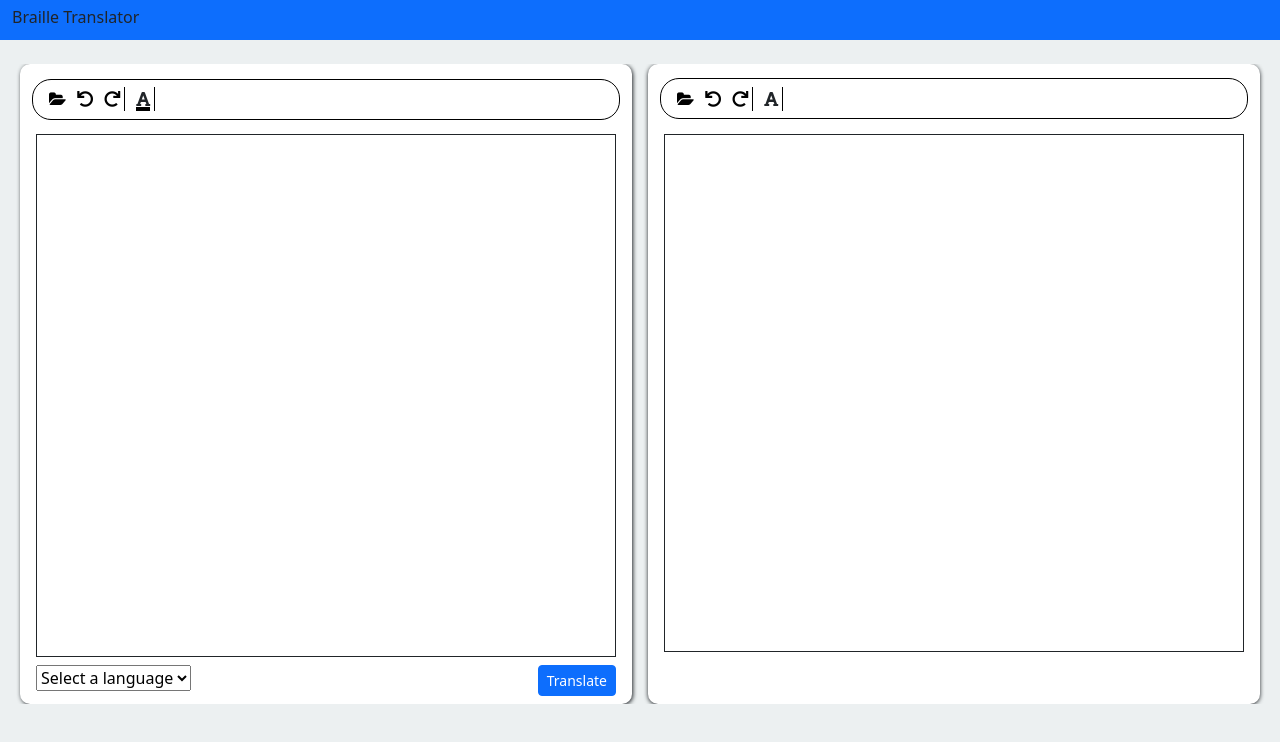
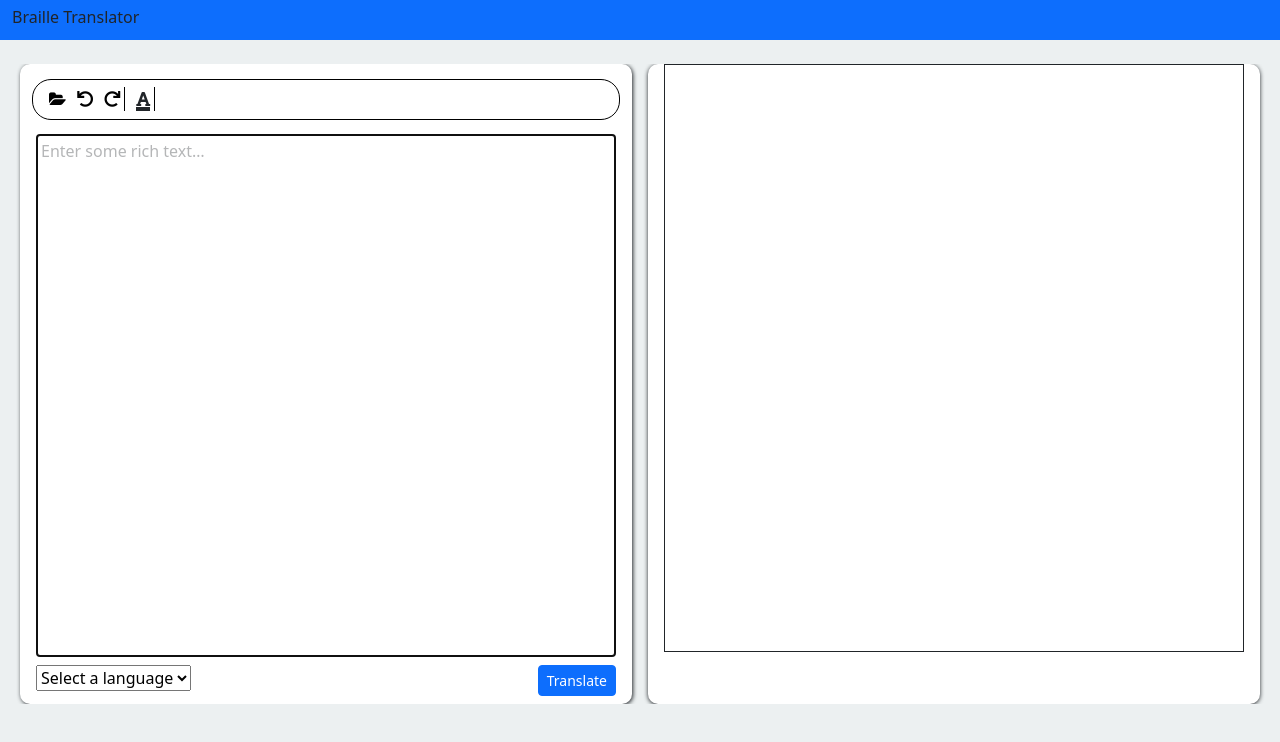
Before and after one commit to zendalona/online-braille-translator, a Next.js app: page / in a window 1280 px wide. Shown: the top 742 px of the page. Built offline with nearby package versions, Linux system fonts and the light colour scheme.

Commit message:
font color tool updated

```diff
--- a/package.json
+++ b/package.json
@@ -17,6 +17,7 @@
     "react-color": "^2.19.3",
     "react-dom": "18.2.0",
     "slate": "^0.94.0",
+    "slate-history": "^0.93.0",
     "slate-react": "^0.94.0"
   }
 }
--- a/src/components/BrailleEditor/BrailleEditor.js
+++ b/src/components/BrailleEditor/BrailleEditor.js
@@ -12,7 +12,7 @@ function BrailleEditor() {
 
     }
     useEffect(() => {
-        console.log(braille);
+       // console.log(braille);
 
 
     }, [braille])
@@ -20,7 +20,7 @@ function BrailleEditor() {
         <div className="col-12 col-sm-6 px-2">
 
             <div className={`${styles.brailleEditor} pb-1`}>
-                <Toolbar />
+                {/* <Toolbar /> */}
                 {/* <div className={styles.editorIcon}><a href="#" title="Download">
                     <i className="fas fa-download me-3"></i>
                 </a></div> */}
--- a/src/components/TextEditor/TextEditor.js
+++ b/src/components/TextEditor/TextEditor.js
@@ -1,61 +1,42 @@
 import { editorsContext } from '@/pages'
 import React, { useCallback, useContext, useEffect, useMemo, useState } from 'react'
 import { createEditor, Editor, Node, path, Path, Range } from 'slate'
-import { Editable, Slate, withReact } from 'slate-react'
+import { withHistory } from 'slate-history'
+import { Editable, Slate, useSlate, withReact } from 'slate-react'
 import styles from '../../styles/TextEditor.module.css'
 import Toolbar from '../Toolbar/Toolbar'
 function TextEditor() {
-    const textEditor = useMemo(() => withReact(createEditor()), [])
+    const textEditor = useMemo(() => withHistory(withReact(createEditor())), [])
 
-    const [fontColor, setFontColor] = useState("#000000")
+
 
     const { text, setText, setBraille } = useContext(editorsContext)
+    const renderElement = useCallback(props => <Element {...props} />, [])
+    const renderLeaf = useCallback(props => <Leaf {...props} />, [])
 
 
     const handleChange = (value) => {
-        setText(value)
+         setText(value)
+
+    }
+    const Leaf = ({ attributes, children, leaf }) => {
+        if (leaf.color) {
+           return <span {...attributes} style={{ color: leaf.color }}>{children}</span>
+        }
+        else{
+            return <span {...attributes}>{children}</span>
+        }
+
+
+
 
     }
 
-    const renderLeaf = ({ attributes, children, leaf }) => {
-        console.log("leaf" + leaf.color);
-        if (leaf.color) {
-            return <span {...attributes} style={{ color: leaf.color }}>{children}</span>;
-        } else {
-            return <span {...attributes}>{children}</span>;
-        }
-    };
 
 
-    const editor = textEditor
-//function to change font color indication in toolbar
-    const cursorChange = () => {
-const {selection}=editor
-        const { anchor, focus } = editor.selection;
-
-        if (anchor && focus && Path.compare(anchor.path, focus.path) === 0) {
-            if (selection) {
-                const [node] = Editor.node(editor, selection);
-                const [leaf] = Editor.leaf(editor, selection);
-
-                const marks = Editor.marks(editor, leaf.path);
-
-                const color = marks?.color;
-                if(color)
-                setFontColor(color)
-                else
-                setFontColor("#000000")
-                console.log(color); // or update state with the color value
-              }
 
 
-        }
-        else {
-            setFontColor("")
-        }
 
-
-    }
 
 
 
@@ -66,10 +47,17 @@ const {selection}=editor
             <div className="col-12 col-sm-6 px-2">
 
                 <div className={styles.textEditor}>
-                    <Toolbar editor={textEditor} fontColor={fontColor} setFontColor={setFontColor} />
+
 
                     <Slate editor={textEditor} value={text} onChange={(value) => handleChange(value)}>
-                        <Editable renderLeaf={renderLeaf} onSelect={() => cursorChange()} className={`${styles.textField} mx-3 p-1`} />
+                        <Toolbar   />
+                        <Editable
+                            // renderElement={renderElement}
+                            renderLeaf={renderLeaf}
+                            placeholder="Enter some rich text…"
+                            spellCheck
+                            autoFocus
+                            className={`${styles.textField} mx-3 p-1`} />
                     </Slate>
                     <div className={`${styles.editorFooter} px-3 py-2`} >
                         <div><select >
--- a/src/components/Toolbar/Toolbar.js
+++ b/src/components/Toolbar/Toolbar.js
@@ -3,18 +3,71 @@ import styles from '../../styles/Toolbar.module.css'
 
 import { ChromePicker } from 'react-color';
 import { Editor } from 'slate';
-import { useFocused, useSelected } from 'slate-react';
-function Toolbar({editor,fontColor,setFontColor}) {
+import { useFocused, useSelected, useSlate } from 'slate-react';
+function Toolbar() {
+  const [fontColor, setFontColor] = useState("#000000")
+  const editor = useSlate();
 
+  //console.log(editor);
   const [showColorPicker, setShowColorPicker] = useState(false)
 
-  const fontColorChange=(color)=>{
+  const fontColorChange = (color) => {
     setFontColor(color.hex)
     console.log(color);
     Editor.addMark(editor, 'color', color.hex);
 
   }
 
+
+  useEffect(() => {
+    let same = true;
+
+    const selection = window.getSelection();
+    if (selection.rangeCount > 0) {
+      console.log(selection.rangeCount);
+      const range = selection.getRangeAt(0);
+
+      const nodes = [];
+      let currentNode = range.startContainer.parentNode.parentNode.parentNode;
+
+      while (currentNode !== range.endContainer.parentNode.parentNode.parentNode.nextSibling) {
+
+        nodes.push(currentNode);
+        currentNode = currentNode.nextSibling;
+
+      }
+      console.log(nodes.length);
+      const styles = [];
+      for (let i = 0; i < nodes.length; i++) {
+        const stylesObj = {};
+        const nodeStyles = window.getComputedStyle(nodes[i].childNodes[0]);
+        stylesObj.color = nodeStyles.getPropertyValue('color');
+        console.log(stylesObj.color);
+        if (styles.length != 0) {
+          if (stylesObj.color === styles[0].color) {
+            styles.push(stylesObj);
+          }
+          else {
+            same = false
+            break;
+          }
+        } else {
+          styles.push(stylesObj);
+        }
+      }
+      if (same) {
+        setFontColor(styles[0].color)
+
+      }
+      else {
+        setFontColor("")
+      }
+    }
+
+
+
+
+  }, [editor.selection])
 
 
 
@@ -23,7 +76,7 @@ function Toolbar({editor,fontColor,setFontColor}) {
 
   return (
 
-<div className={`${styles.toolbox} container-fluid`}>
+    <div className={`${styles.toolbox} container-fluid`}>
 
 
       <div className={`${styles.tools} px-3 col-12`}>
@@ -33,15 +86,15 @@ function Toolbar({editor,fontColor,setFontColor}) {
           <div><a href="#" title="Redo"><i className="fas fa-redo"></i></a></div>
         </div>
         <div className={`${styles.toolContainer} pe-1`}>
-        <div><a onClick={()=>setShowColorPicker(!showColorPicker)} title="font"><i className="fas fa-font">
-          <div className={styles.fontColor} style={{background: fontColor}}></div>
+          <div><a onClick={() => setShowColorPicker(!showColorPicker)} title="font"><i className="fas fa-font">
+            <div className={styles.fontColor} style={{ background: fontColor }}></div>
 
 
           </i></a></div>
         </div>
 
       </div>
-      {showColorPicker && <div className={styles.colorPicker}> <ChromePicker color={fontColor} onChange={(color)=>fontColorChange(color)}/> </div>}
+      {showColorPicker && <div className={styles.colorPicker}> <ChromePicker color={fontColor} onChange={(color) => fontColorChange(color)} /> </div>}
     </div>
   )
 }
```
Also changed, not shown: 1 other file (tests, documents, lock files or other folders).
